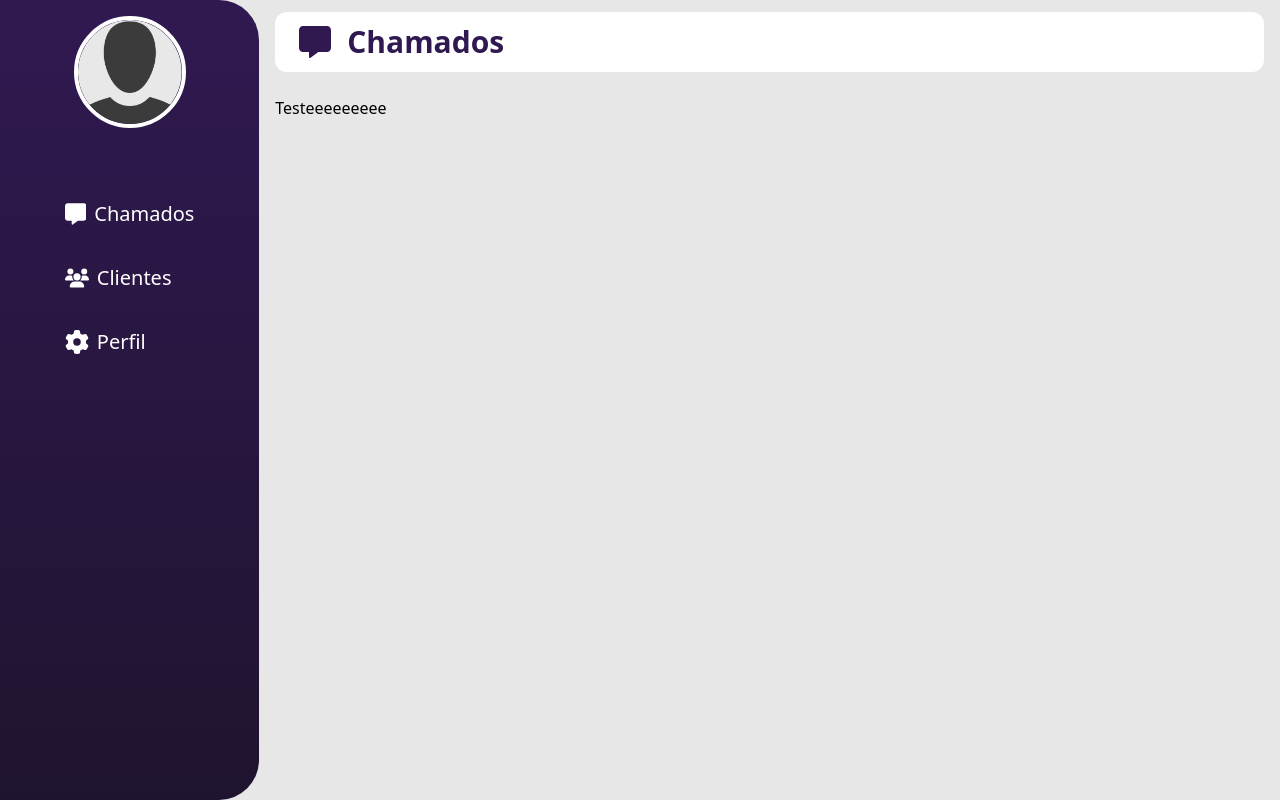
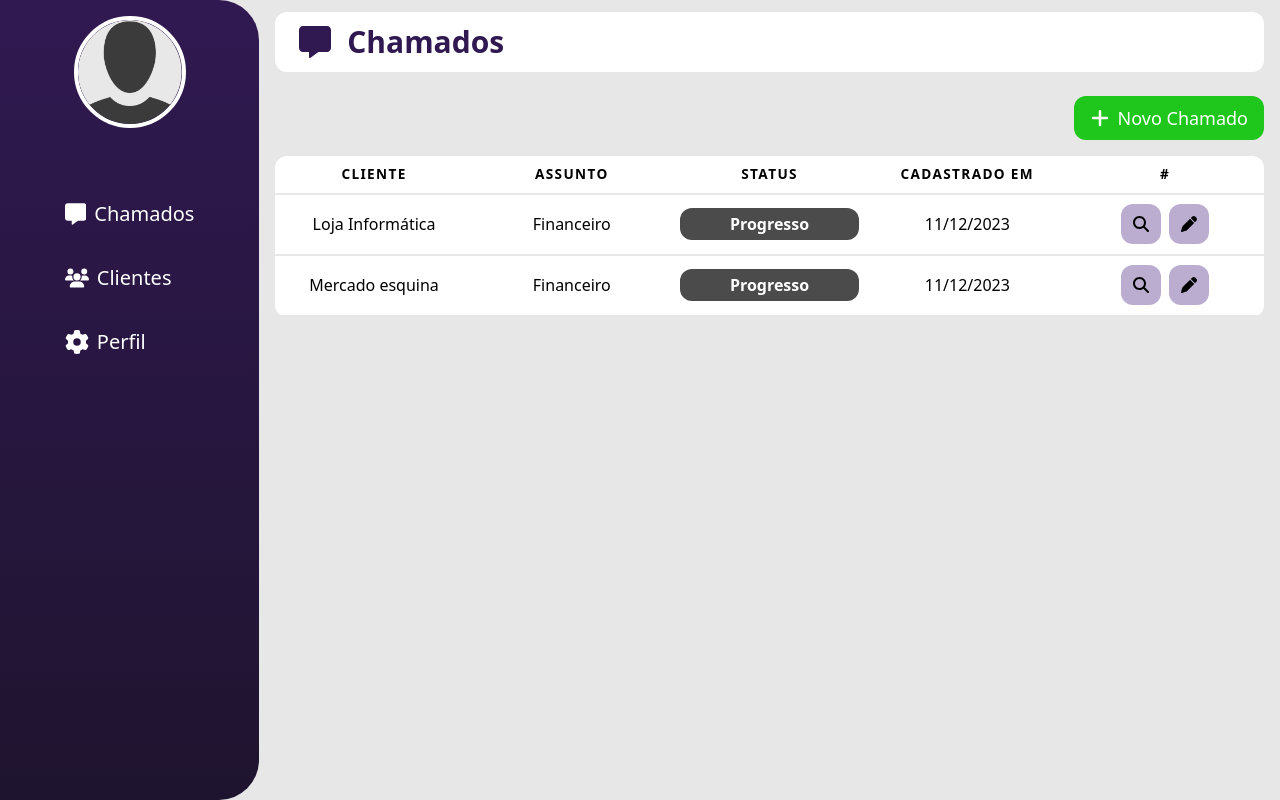
Before and after one commit to oMatheus-Farias/call_flow_manager, a React (Vite) app: page /dashboard in a window 1280 px wide. Built offline with nearby package versions, Linux system fonts and the light colour scheme; no server answers; sample sign-in values are in the browser's storage.

Commit message:
adicionado botao de novo cadastro e tabela com dados estaticos na pagina dashboard

```diff
--- a/src/index.css
+++ b/src/index.css
@@ -15,3 +15,14 @@ html, body{
 input::placeholder{
   color: #FFF;
 }
+
+table th, table td{
+  padding: 0.60em;
+  text-align: center;
+}
+
+table th{
+  font-size: 0.85em;
+  letter-spacing: 0.1em;
+  text-transform: uppercase;
+}
--- a/src/pages/Dashboard/index.tsx
+++ b/src/pages/Dashboard/index.tsx
@@ -1,6 +1,20 @@
 import Nav from "../../components/Nav";
 import Header from "../../components/Header";
 import Container from "../../components/Container";
+
+import { Link } from "react-router-dom";
+
+// table td .action{
+//   border: 0;
+//   padding: 6px;
+//   border-radius: 4px;
+//   display: inline-block;
+//   margin-right: 4px;
+// }
+
+// table td .action svg{
+//   vertical-align: middle;
+// }
 
 export default function Dashboard(){
   return(
@@ -15,7 +29,70 @@ export default function Dashboard(){
           }
         />
 
-        <h1>Testeeeeeeeee</h1>
+        <Link to='/new' className="float-right bg-greenColor px-4 py-2 rounded-xl text-white flex items-center gap-2 text-lg mb-4" >
+          <svg className="text-white w-5 h-5" xmlns="http://www.w3.org/2000/svg" fill="currentColor" height="16" width="14" viewBox="0 0 448 512">
+            <path d="M256 80c0-17.7-14.3-32-32-32s-32 14.3-32 32V224H48c-17.7 0-32 14.3-32 32s14.3 32 32 32H192V432c0 17.7 14.3 32 32 32s32-14.3 32-32V288H400c17.7 0 32-14.3 32-32s-14.3-32-32-32H256V80z"/>
+          </svg>
+          Novo Chamado
+        </Link>
+
+        <table className="w-full rounded-xl bg-white m-0 p-0 table-fixed border-collapse md:border-0" >
+          <thead>
+            <tr className="border-b-2 border-offWhite" >
+              <th scope="col" >Cliente</th>
+              <th scope="col" >Assunto</th>
+              <th scope="col" >Status</th>
+              <th scope="col" >Cadastrado em</th>
+              <th scope="col" >#</th>
+            </tr>
+          </thead>
+
+          <tbody>
+            <tr className="border-b-2 border-offWhite" >
+              <td data-label='Cliente'  >Loja Informática</td>
+              <td data-label='Assunto' >Financeiro</td>
+              <td data-label='Status' >
+                <span className="bg-greyColor py-1 rounded-xl text-white font-bold flex items-center justify-center" >Progresso</span>
+              </td>
+              <td data-label='Cadastrado em' >11/12/2023</td>
+              <td data-label='#' className="flex items-center justify-center gap-2" >
+                <button className="bg-placeholder p-3 rounded-xl" >
+                  <svg xmlns="http://www.w3.org/2000/svg" fill="currentColor" height="16" width="16" viewBox="0 0 512 512">
+                    <path d="M416 208c0 45.9-14.9 88.3-40 122.7L502.6 457.4c12.5 12.5 12.5 32.8 0 45.3s-32.8 12.5-45.3 0L330.7 376c-34.4 25.2-76.8 40-122.7 40C93.1 416 0 322.9 0 208S93.1 0 208 0S416 93.1 416 208zM208 352a144 144 0 1 0 0-288 144 144 0 1 0 0 288z"/>
+                  </svg>
+                </button>
+
+                <Link to='/new' className="bg-placeholder p-3 rounded-xl" >
+                  <svg xmlns="http://www.w3.org/2000/svg" fill="currentColor" height="16" width="16" viewBox="0 0 512 512">
+                    <path d="M362.7 19.3L314.3 67.7 444.3 197.7l48.4-48.4c25-25 25-65.5 0-90.5L453.3 19.3c-25-25-65.5-25-90.5 0zm-71 71L58.6 323.5c-10.4 10.4-18 23.3-22.2 37.4L1 481.2C-1.5 489.7 .8 498.8 7 505s15.3 8.5 23.7 6.1l120.3-35.4c14.1-4.2 27-11.8 37.4-22.2L421.7 220.3 291.7 90.3z"/>
+                  </svg>
+                </Link>
+              </td>
+            </tr>
+
+            <tr className="border-b-2 border-offWhite" >
+              <td data-label='Cliente'  >Mercado esquina</td>
+              <td data-label='Assunto' >Financeiro</td>
+              <td data-label='Status' >
+                <span className="bg-greyColor py-1 rounded-xl text-white font-bold flex items-center justify-center" >Progresso</span>
+              </td>
+              <td data-label='Cadastrado em' >11/12/2023</td>
+              <td data-label='#' className="flex items-center justify-center gap-2" >
+                <button className="bg-placeholder p-3 rounded-xl" >
+                  <svg xmlns="http://www.w3.org/2000/svg" fill="currentColor" height="16" width="16" viewBox="0 0 512 512">
+                    <path d="M416 208c0 45.9-14.9 88.3-40 122.7L502.6 457.4c12.5 12.5 12.5 32.8 0 45.3s-32.8 12.5-45.3 0L330.7 376c-34.4 25.2-76.8 40-122.7 40C93.1 416 0 322.9 0 208S93.1 0 208 0S416 93.1 416 208zM208 352a144 144 0 1 0 0-288 144 144 0 1 0 0 288z"/>
+                  </svg>
+                </button>
+
+                <Link to='/new' className="bg-placeholder p-3 rounded-xl" >
+                  <svg xmlns="http://www.w3.org/2000/svg" fill="currentColor" height="16" width="16" viewBox="0 0 512 512">
+                    <path d="M362.7 19.3L314.3 67.7 444.3 197.7l48.4-48.4c25-25 25-65.5 0-90.5L453.3 19.3c-25-25-65.5-25-90.5 0zm-71 71L58.6 323.5c-10.4 10.4-18 23.3-22.2 37.4L1 481.2C-1.5 489.7 .8 498.8 7 505s15.3 8.5 23.7 6.1l120.3-35.4c14.1-4.2 27-11.8 37.4-22.2L421.7 220.3 291.7 90.3z"/>
+                  </svg>
+                </Link>
+              </td>
+            </tr>
+          </tbody>
+        </table>
       </Container>
     </div>
   );
--- a/src/routes/index.tsx
+++ b/src/routes/index.tsx
@@ -15,7 +15,7 @@ export default function RoutesApp(){
       <Route path="/register" element={ <Register/> } />
 
       <Route path="/dashboard" element={ <PrivateRoutes><Dashboard/></PrivateRoutes> } />
-      <Route path="/new" element={ <PrivateRoutes><New/></PrivateRoutes> } />
+      <Route path="/new/:id" element={ <PrivateRoutes><New/></PrivateRoutes> } />
       <Route path="/customers" element={ <PrivateRoutes><Customers/></PrivateRoutes> } />
       <Route path="/profile" element={ <PrivateRoutes><Profile/></PrivateRoutes> } />
     </Routes>
```
